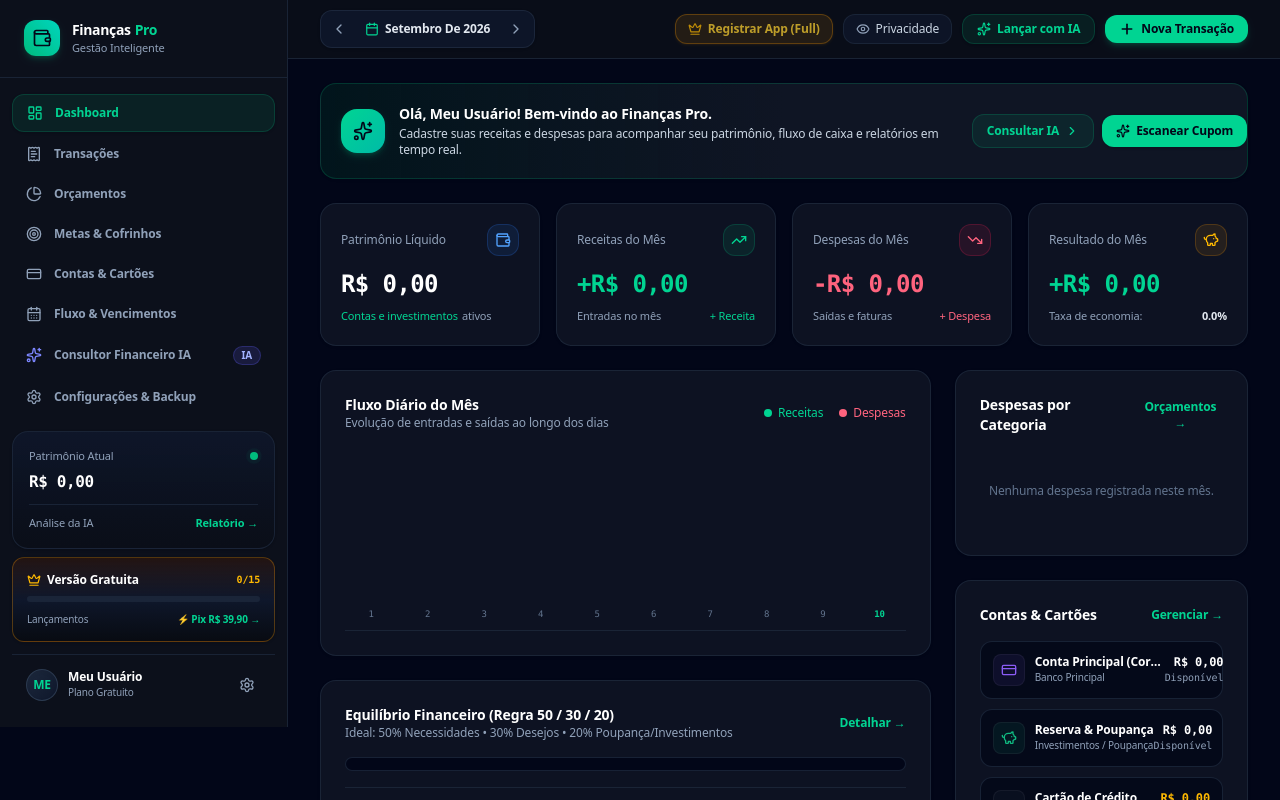
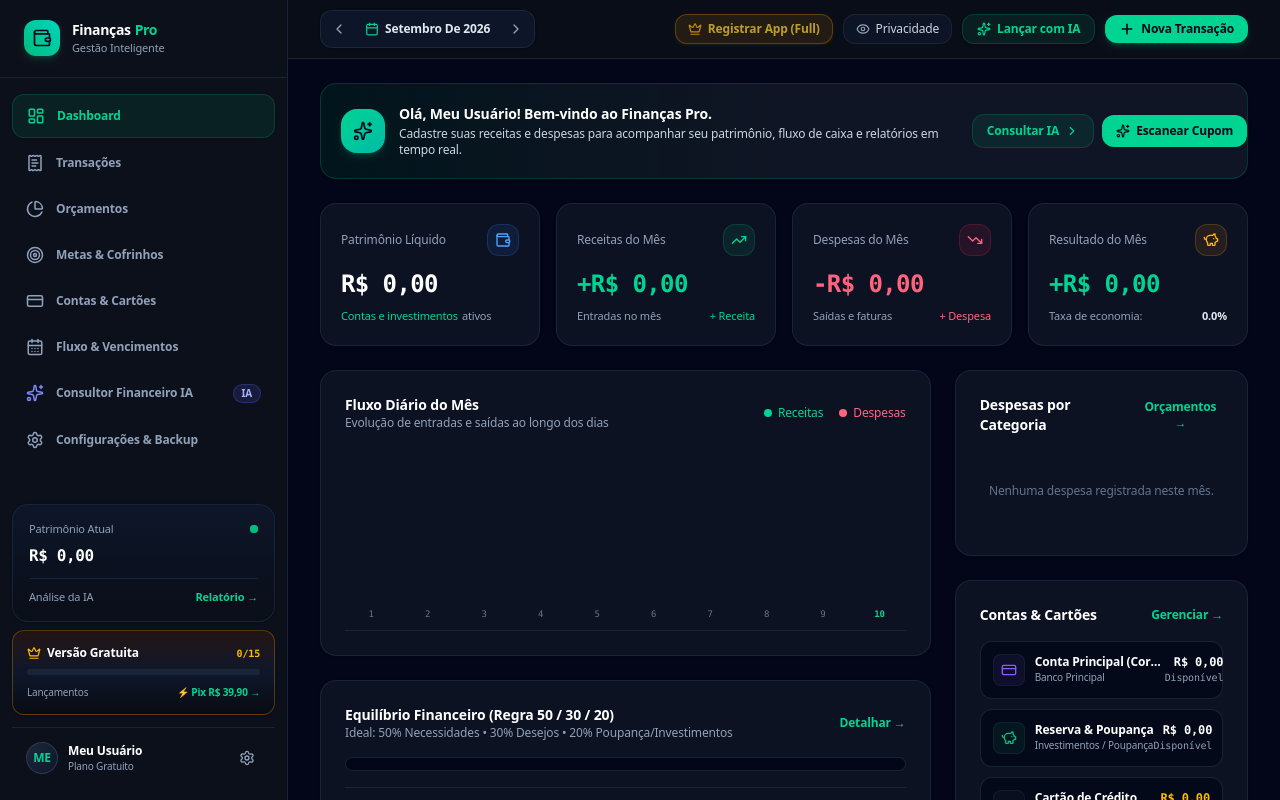
Before and after one commit to sigmarwermuth-cmyk/Finan-as-Pro, a React (Vite) app: page / in a window 1280 px wide. Built offline with nearby package versions, Linux system fonts and the light colour scheme.

Commit message:
feat(ui): add slide-in animation and portaled sidebar
Refactor sidebar to use createPortal for improved mobile responsiveness and add a slide-in animation for smoother navigation transitions.

```diff
--- a/src/components/Sidebar.tsx
+++ b/src/components/Sidebar.tsx
@@ -1,4 +1,5 @@
 import React from 'react';
+import { createPortal } from 'react-dom';
 import { ActiveTab, AppLicense, AppSettings } from '../types';
 import {
   LayoutDashboard,
@@ -9,13 +10,10 @@ import {
   CalendarDays,
   Sparkles,
   Settings,
-  TrendingUp,
   ShieldCheck,
   X,
   Wallet,
-  Crown,
-  Lock,
-  KeyRound
+  Crown
 } from 'lucide-react';
 import { formatCurrency } from '../lib/financialUtils';
 import { FREE_LIMITS, PIX_CONFIG } from '../lib/licenseUtils';
@@ -61,29 +59,10 @@ export const Sidebar: React.FC<SidebarProps> = ({
 
   const usagePercent = Math.min(100, Math.round((transactionCount / FREE_LIMITS.maxTransactions) * 100));
 
-  return (
-    <>
-      {/* Mobile Backdrop */}
-      {isOpenMobile && (
-        <div
-          onClick={(e) => {
-            if (e.target === e.currentTarget) {
-              e.stopPropagation();
-              onCloseMobile();
-            }
-          }}
-          className="fixed inset-0 z-[55] bg-black/80 backdrop-blur-sm lg:hidden transition-opacity"
-        />
-      )}
-
-      {/* Sidebar Container */}
-      <aside
-        className={`fixed lg:static inset-y-0 left-0 z-[60] w-72 max-w-[85vw] h-full bg-[#0C101B] border-r border-slate-800/80 flex flex-col transition-transform duration-300 ease-in-out ${
-          isOpenMobile ? 'translate-x-0 shadow-2xl' : '-translate-x-full lg:translate-x-0'
-        }`}
-      >
+  const renderContent = (isMobile: boolean = false) => (
+    <div className="flex flex-col h-full bg-[#0C101B]">
       {/* Brand Header */}
-        <div className="px-6 py-5 border-b border-slate-800/80 flex items-center justify-between">
+      <div className="px-6 py-5 border-b border-slate-800/80 flex items-center justify-between shrink-0">
         <div className="flex items-center gap-3">
           <div className="w-9 h-9 rounded-xl bg-gradient-to-tr from-emerald-500 to-teal-400 flex items-center justify-center text-slate-950 font-black shadow-md shadow-emerald-500/20">
             <Wallet className="w-5 h-5 text-slate-950" />
@@ -98,12 +77,15 @@ export const Sidebar: React.FC<SidebarProps> = ({
           </div>
         </div>
 
+        {isMobile && (
           <button
             onClick={onCloseMobile}
-            className="lg:hidden p-1.5 text-slate-400 hover:text-white rounded-lg hover:bg-slate-800/80 transition-colors"
+            className="p-2 text-slate-400 hover:text-white rounded-xl hover:bg-slate-800/80 transition-colors"
+            title="Fechar menu"
           >
             <X className="w-5 h-5" />
           </button>
+        )}
       </div>
 
       {/* Navigation Links */}
@@ -116,14 +98,14 @@ export const Sidebar: React.FC<SidebarProps> = ({
               key={item.id}
               id={`sidebar_nav_${item.id}`}
               onClick={() => handleNavClick(item.id)}
-                className={`w-full flex items-center justify-between px-3.5 py-2.5 rounded-xl text-xs font-semibold transition-all group ${
+              className={`w-full flex items-center justify-between px-3.5 py-3 rounded-xl text-xs font-semibold transition-all group ${
                 isActive
                   ? 'bg-emerald-500/10 text-emerald-400 border border-emerald-500/20 shadow-sm'
                   : 'text-slate-400 hover:text-slate-200 hover:bg-slate-800/40'
               }`}
             >
               <div className="flex items-center gap-3">
-                  <Icon className={`w-4 h-4 transition-transform group-hover:scale-105 ${
+                <Icon className={`w-4.5 h-4.5 transition-transform group-hover:scale-105 ${
                   isActive ? 'text-emerald-400' : item.id === 'ai_advisor' ? 'text-indigo-400' : 'text-slate-400 group-hover:text-slate-200'
                 }`} />
                 <span>{item.label}</span>
@@ -144,7 +126,7 @@ export const Sidebar: React.FC<SidebarProps> = ({
       </nav>
 
       {/* Quick Balance Summary Box */}
-        <div className="p-4 mx-3 mb-2 rounded-2xl bg-gradient-to-b from-slate-900/90 to-[#0A0E18] border border-slate-800/80 shadow-sm">
+      <div className="p-4 mx-3 mb-2 rounded-2xl bg-gradient-to-b from-slate-900/90 to-[#0A0E18] border border-slate-800/80 shadow-sm shrink-0">
         <div className="flex items-center justify-between mb-1.5">
           <span className="text-[11px] font-medium text-slate-400">Patrimônio Atual</span>
           <span className="flex h-2 w-2 relative">
@@ -167,10 +149,13 @@ export const Sidebar: React.FC<SidebarProps> = ({
       </div>
 
       {/* App License Status Box */}
-        <div className="mx-3 mb-3">
+      <div className="mx-3 mb-3 shrink-0">
         {license.isRegistered ? (
           <div
-              onClick={onOpenRegisterModal}
+            onClick={() => {
+              onOpenRegisterModal();
+              onCloseMobile();
+            }}
             className="p-3 rounded-xl bg-gradient-to-r from-emerald-950/40 via-emerald-900/20 to-[#0A0E18] border border-emerald-500/30 hover:border-emerald-500/50 cursor-pointer transition-all flex items-center justify-between group shadow-sm"
           >
             <div className="flex items-center gap-2.5">
@@ -191,7 +176,10 @@ export const Sidebar: React.FC<SidebarProps> = ({
           </div>
         ) : (
           <div
-              onClick={onOpenRegisterModal}
+            onClick={() => {
+              onOpenRegisterModal();
+              onCloseMobile();
+            }}
             className="p-3.5 rounded-xl bg-gradient-to-b from-amber-950/40 via-slate-900 to-[#080B12] border border-amber-500/30 hover:border-amber-400/60 cursor-pointer transition-all space-y-2 group shadow-sm"
           >
             <div className="flex items-center justify-between">
@@ -225,7 +213,7 @@ export const Sidebar: React.FC<SidebarProps> = ({
       </div>
 
       {/* User Card */}
-        <div className="p-3.5 mx-3 mb-3 border-t border-slate-800/80 flex items-center justify-between">
+      <div className="p-3.5 mx-3 mb-3 border-t border-slate-800/80 flex items-center justify-between shrink-0">
         <div className="flex items-center gap-2.5 min-w-0">
           <div className="w-8 h-8 rounded-full bg-gradient-to-br from-slate-800 to-slate-900 border border-slate-700/80 flex items-center justify-center font-bold text-xs text-emerald-400 shadow-inner shrink-0">
             {settings.userName.slice(0, 2).toUpperCase()}
@@ -245,7 +233,32 @@ export const Sidebar: React.FC<SidebarProps> = ({
           <Settings className="w-4 h-4" />
         </button>
       </div>
+    </div>
+  );
+
+  return (
+    <>
+      {/* Desktop Static Sidebar (Visible only on lg and larger) */}
+      <aside className="hidden lg:flex flex-col w-72 shrink-0 bg-[#0C101B] border-r border-slate-800/80 sticky top-0 h-screen overflow-hidden">
+        {renderContent(false)}
       </aside>
+
+      {/* Mobile Drawer via Portal attached to document.body (Bypasses any overflow/clipping constraints) */}
+      {isOpenMobile && createPortal(
+        <div className="fixed inset-0 z-[9999] lg:hidden flex">
+          {/* Backdrop */}
+          <div
+            onClick={onCloseMobile}
+            className="absolute inset-0 bg-black/80 backdrop-blur-md animate-fadeIn"
+          />
+
+          {/* Slide-over Drawer */}
+          <aside className="relative z-10 w-80 max-w-[85vw] h-full bg-[#0C101B] border-r border-slate-800/80 flex flex-col shadow-2xl animate-slideInLeft overflow-hidden">
+            {renderContent(true)}
+          </aside>
+        </div>,
+        document.body
+      )}
     </>
   );
 };
--- a/src/index.css
+++ b/src/index.css
@@ -54,3 +54,16 @@
 .animate-fadeIn {
   animation: fadeIn 0.25s cubic-bezier(0.16, 1, 0.3, 1) forwards;
 }
+
+@keyframes slideInLeft {
+  from {
+    transform: translateX(-100%);
+  }
+  to {
+    transform: translateX(0);
+  }
+}
+
+.animate-slideInLeft {
+  animation: slideInLeft 0.25s cubic-bezier(0.16, 1, 0.3, 1) forwards;
+}
```
Lines whose indentation alone changed are shown as unchanged.
